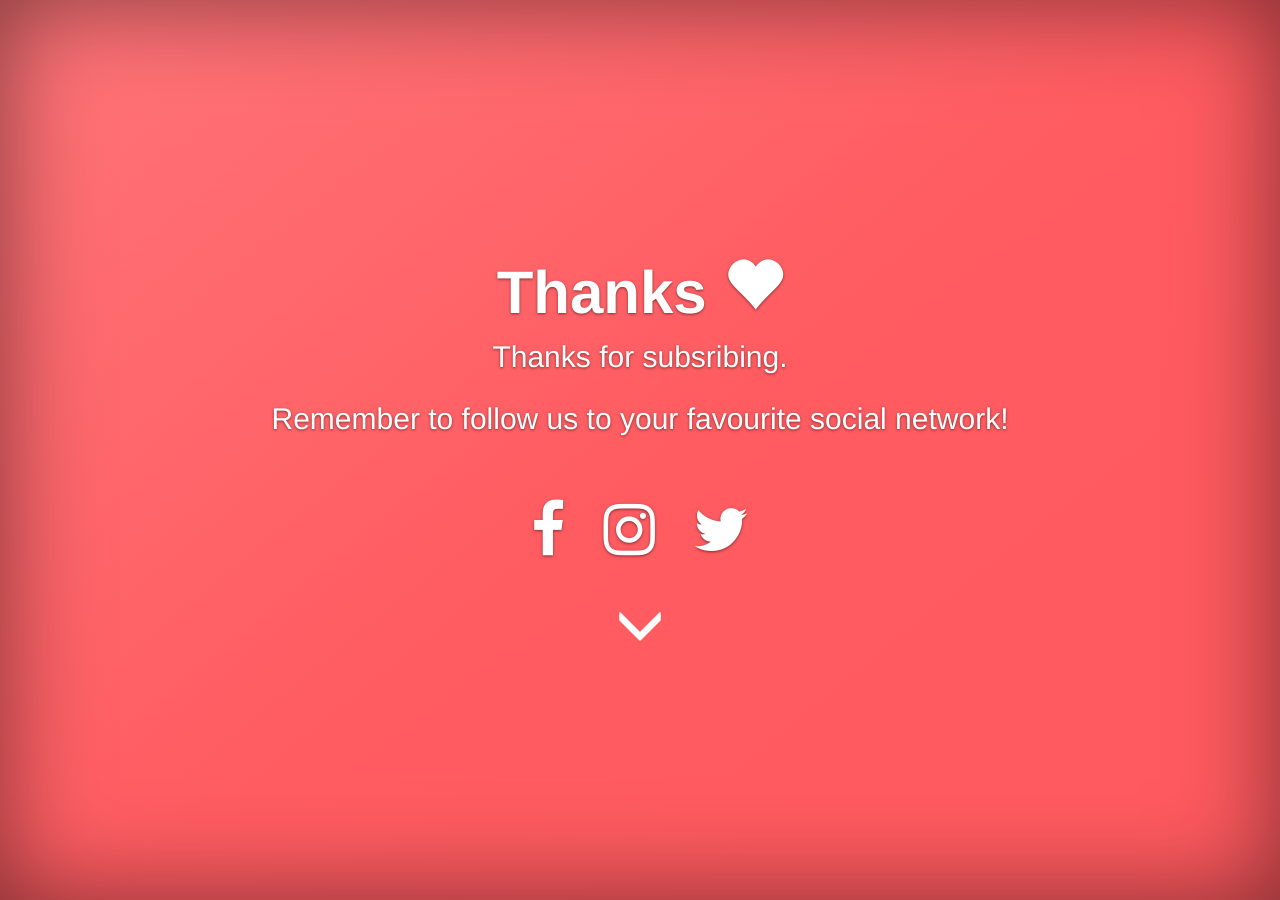
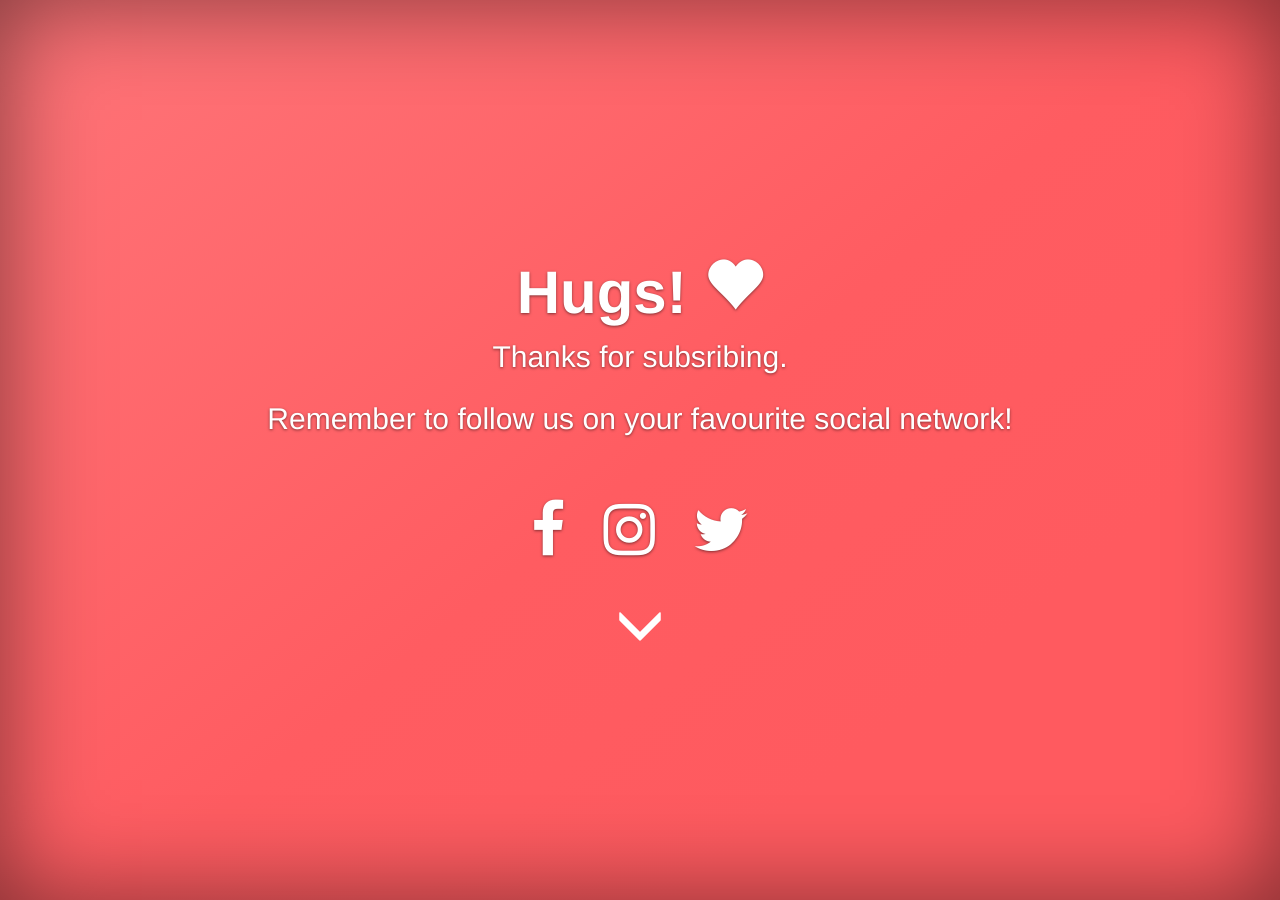
Before and after one commit to hub4hugs/hub4hugs.github.io, a Jekyll site: the page built from thanks.html, in a window 1280 px wide and 900 px high. Built offline with Jekyll 4.4.1, drawn with Linux system fonts in a browser that asks for light colours; comment, search, counter and statistics services are not loaded.

Commit message:
Edit thank you page

```diff
--- a/thanks.html
+++ b/thanks.html
@@ -26,9 +26,9 @@ canonical: https://hub4hugs.github.io
           <div class="inner cover">
 			<div class="row vertical-align">
 			  <div class="col-md-12">
-	            <h1 class="cover-heading white jumbotitle">Thanks <span class="glyphicon glyphicon-heart" aria-hidden="true"></span></h1>
+	            <h1 class="cover-heading white jumbotitle">Hugs! <span class="glyphicon glyphicon-heart" aria-hidden="true"></span></h1>
 	            <p class="lead white jumbotext">Thanks for subsribing.</p>
-	            <p class="lead white jumbotext">Remember to follow us to your favourite social network!</p>
+	            <p class="lead white jumbotext">Remember to follow us on your favourite social network!</p>
 	            <br><br>
 				<p class="lead white jumbotext">
 	            <a class="social white" href="https://facebook.com/officialtrento"><i class="fa fa-2x fa-facebook"></i></a>&#32;&#32;&#32;&#32;<a class="social white" href="https://instagram.com/hub4hug"><i class="fa fa-2x fa-instagram"></i></a>&#32;&#32;&#32;&#32;<a class="social white" href="https://twitter.com/hub4hugs"><i class="fa fa-2x fa-twitter"></i></a>
```
